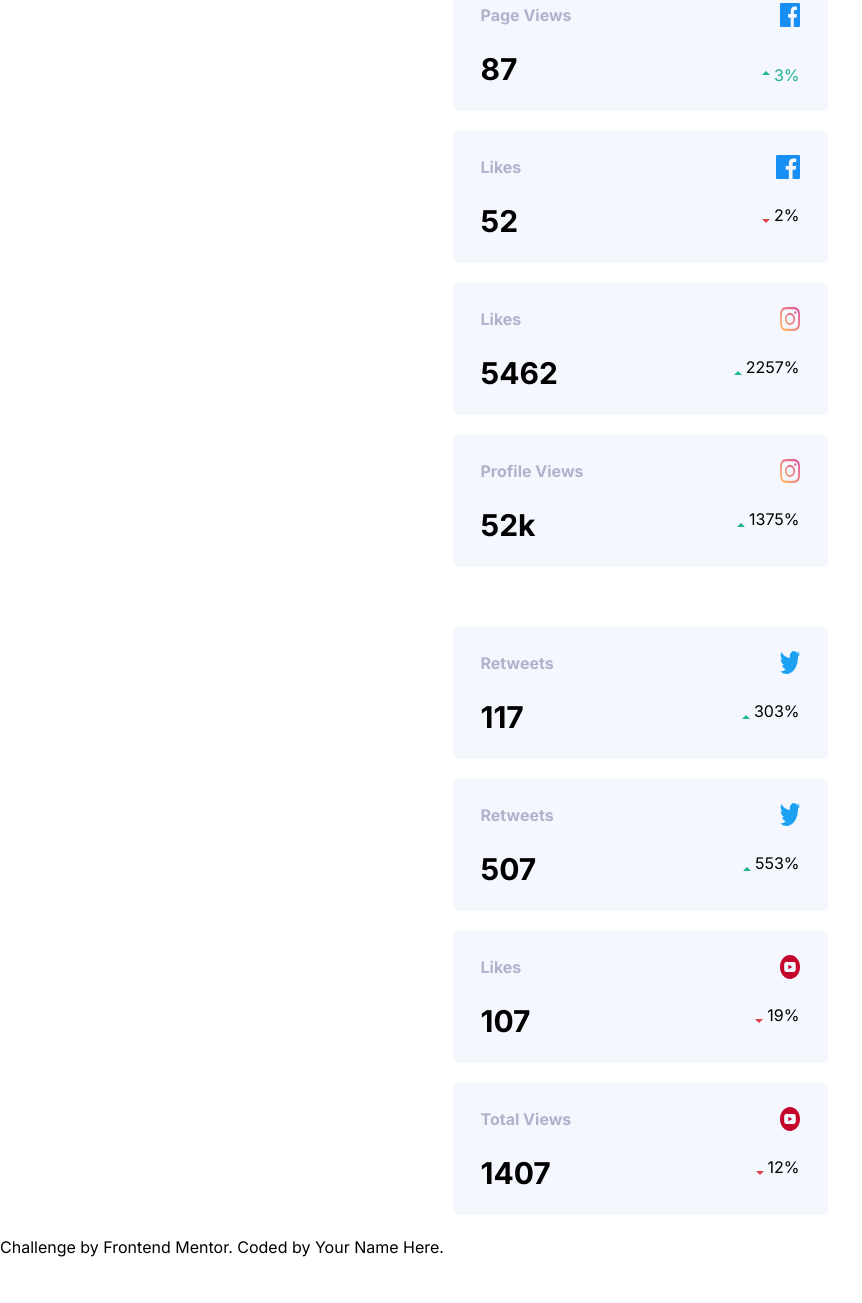
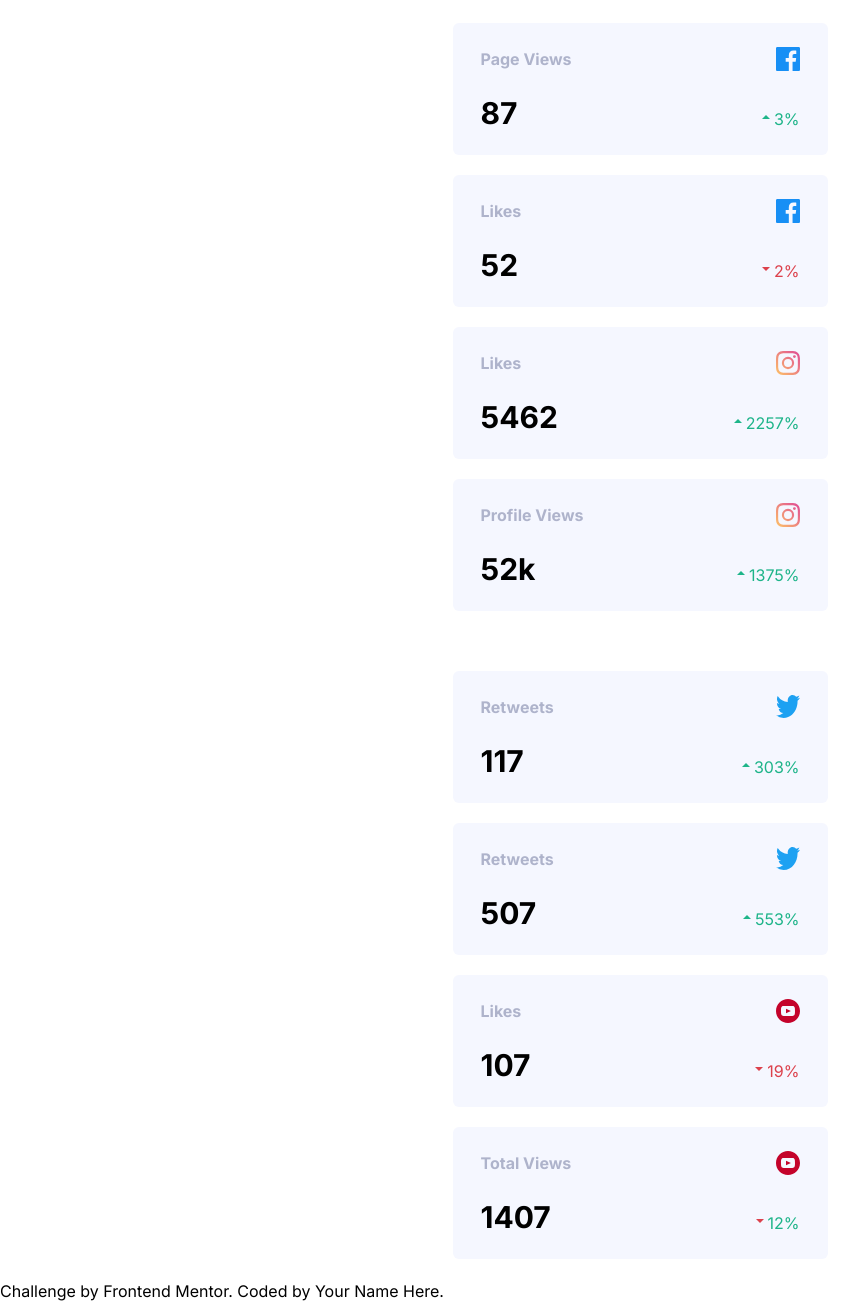
Before and after one commit to abrhamadddis/social-media-dashboard-with-theme-switcher-master-project, a website: page src/index.html in a window 1280 px wide. Shown: the part 1325-2628 px from the top of the page, without its empty margins (0-862 px from the left). Before the commit the page ends 2584 px from the top, so only its background shows below. Drawn offline with Linux system fonts and the light colour scheme.

Commit message:
fixing the padding section 2

```diff
--- a/src/index.html
+++ b/src/index.html
@@ -72,7 +72,7 @@
       </div>
       <!--card Three-->
       <div
-        class=" flex flex-col items-center bg-lightTheme-veryPaleBlue w-full mb-5 py-6 rounded-md border-t-4 border-primary-facebook hover:bg-lightTheme-lightGreyishBlue lg:w-1/3 lg:ml-5">
+        class=" flex flex-col items-center bg-lightTheme-veryPaleBlue w-full mb-5 py-6 rounded-md border-t-4 border-gradient-b-primary-instagrm-from-to hover:bg-lightTheme-lightGreyishBlue lg:w-1/3 lg:ml-5">
         <div class="flex justify-center space-x-3 pb-4">
           <img src="../images/icon-instagram.svg" alt="" class="w-6">
           <h3 class="font-sans">@realnathanf</h3>
@@ -88,7 +88,7 @@
       </div>
       <!--card four-->
       <div
-        class=" flex flex-col items-center bg-lightTheme-veryPaleBlue w-full mb-5 py-6 rounded-md  hover:bg-lightTheme-lightGreyishBlue lg:w-1/3 lg:ml-5">
+        class=" flex flex-col items-center bg-lightTheme-veryPaleBlue w-full mb-5 py-6 rounded-md border-t-4 border-primary-youtube hover:bg-lightTheme-lightGreyishBlue lg:w-1/3 lg:ml-5">
         <div class="flex justify-center space-x-3 pb-4">
           <img src="../images/icon-youtube.svg" alt="" class="w-6">
           <h3 class="font-sans">Nathan F.</h3>
@@ -105,9 +105,9 @@
     </div>
   </section>
   <!--Section 3-->
-  <section>
+  <section class="container flex flex-col items-center mt-6 pt-4 w-full mx-auto lg:flex-row justify-between  lg:space-x-6">
     <!--header -->
-    <div class="mb-5">
+    <div >
       <h2 class="font-sans text-3xl font-bold">Overview - Today</h2>
     </div>
   </section>
@@ -120,7 +120,7 @@
         class=" flex flex-col items-center bg-lightTheme-veryPaleBlue w-full mb-5 py-6 rounded-md  hover:bg-lightTheme-lightGreyishBlue lg:w-1/3 lg:ml-5">
         <div class="flex justify-between w-full px-7 ">
           <h3 class="font-sans text-lightTheme-toggle font-bold">Page Views</h3>
-          <img src="../images/icon-facebook.svg" alt="">
+          <img src="../images/icon-facebook.svg" alt="" class="w-6">
         </div>
         <div class="flex justify-between w-full px-7 pt-6">
           <div>
@@ -144,8 +144,8 @@
             <h2 class="font-sans text-3xl font font-bold">52</h2>
           </div>
           <div class="flex">
-            <img src="../images/icon-down.svg" alt="" class="h-1 self-center mr-1" >
-            <h5>2%</h5>
+            <img src="../images/icon-down.svg" alt="" class="h-1 self-center mr-1 mt-2" >
+            <h5 class="pt-3 text-primary-brightRed">2%</h5>
           </div>
         </div>
       </div>
@@ -154,15 +154,15 @@
         class=" flex flex-col items-center bg-lightTheme-veryPaleBlue w-full mb-5 py-6 rounded-md  hover:bg-lightTheme-lightGreyishBlue lg:w-1/3 lg:ml-5">
         <div class="flex justify-between w-full px-7">
           <h3 class="font-sans text-lightTheme-toggle font-bold">Likes</h3>
-          <img src="../images/icon-instagram.svg" alt="">
+          <img src="../images/icon-instagram.svg" alt="" class="w-6">
         </div>
         <div class="flex justify-between w-full px-7 pt-6" >
           <div>
             <h2 class="font-sans text-3xl font font-bold">5462</h2>
           </div>
           <div class="flex">
-            <img src="../images/icon-up.svg" alt="" class="h-1 self-center mr-1">
-            <h5>2257%</h5>
+            <img src="../images/icon-up.svg" alt="" class="h-1 self-center mr-1 mt-2">
+            <h5 class="pt-3 text-primary-limeGreen">2257%</h5>
           </div>
         </div>
       </div>
@@ -170,16 +170,16 @@
       <div
         class=" flex flex-col items-center bg-lightTheme-veryPaleBlue w-full mb-5 py-6 rounded-md  hover:bg-lightTheme-lightGreyishBlue lg:w-1/3 lg:ml-5">
         <div class="flex justify-between w-full px-7 ">
-          <h3 class="font-sans text-lightTheme-toggle font-bold">Profile Views</h3>
-          <img src="../images/icon-instagram.svg" alt="">
+          <h3 class="font-sans text-lightTheme-toggle font-bold" class="w-6">Profile Views</h3>
+          <img src="../images/icon-instagram.svg" alt="" class="w-6">
         </div>
         <div class="flex justify-between w-full px-7 pt-6" >
           <div>
             <h2 class="font-sans text-3xl font font-bold">52k</h2>
           </div>
           <div class="flex">
-            <img src="../images/icon-up.svg" alt="" class="h-1 self-center mr-1">
-            <h5>1375%</h5>
+            <img src="../images/icon-up.svg" alt="" class="h-1 self-center mr-1 mt-2">
+            <h5 class="pt-3 text-primary-limeGreen">1375%</h5>
           </div>
         </div>
       </div>
@@ -193,15 +193,15 @@
       class=" flex flex-col items-center bg-lightTheme-veryPaleBlue w-full mb-5 py-6 rounded-md  hover:bg-lightTheme-lightGreyishBlue lg:w-1/3 lg:ml-5">
       <div class="flex justify-between w-full px-7">
         <h3 class="font-sans text-lightTheme-toggle font-bold">Retweets</h3>
-        <img src="../images/icon-twitter.svg" alt="">
+        <img src="../images/icon-twitter.svg" alt="" class="w-6">
       </div>
       <div class="flex justify-between w-full px-7 pt-6">
         <div>
           <h2 class="font-sans text-3xl font font-bold">117</h2>
         </div>
         <div class="flex">
-          <img src="../images/icon-up.svg" alt="" class="h-1 self-center mr-1">
-          <h5>303%</h5>
+          <img src="../images/icon-up.svg" alt="" class="h-1 self-center mr-1 mt-2">
+          <h5 class="pt-3 text-primary-limeGreen">303%</h5>
         </div>
       </div>
     </div>
@@ -210,15 +210,15 @@
       class=" flex flex-col items-center bg-lightTheme-veryPaleBlue w-full mb-5 py-6 rounded-md  hover:bg-lightTheme-lightGreyishBlue lg:w-1/3 lg:ml-5">
       <div class="flex justify-between w-full px-7">
         <h3 class="font-sans text-lightTheme-toggle font-bold">Retweets</h3>
-        <img src="../images/icon-twitter.svg" alt="">
+        <img src="../images/icon-twitter.svg" alt="" class="w-6">
       </div>
       <div class="flex justify-between w-full px-7 pt-6">
         <div>
           <h2 class="font-sans text-3xl font font-bold">507</h2>
         </div>
         <div class="flex">
-          <img src="../images/icon-up.svg" alt="" class="h-1 self-center mr-1">
-          <h5>553%</h5>
+          <img src="../images/icon-up.svg" alt="" class="h-1 self-center mr-1 mt-2">
+          <h5 class="pt-3 text-primary-limeGreen" >553%</h5>
         </div>
       </div>
     </div>
@@ -227,15 +227,15 @@
       class=" flex flex-col items-center bg-lightTheme-veryPaleBlue w-full mb-5 py-6 rounded-md  hover:bg-lightTheme-lightGreyishBlue lg:w-1/3 lg:ml-5">
       <div class="flex justify-between w-full px-7">
         <h3 class="font-sans text-lightTheme-toggle font-bold">Likes</h3>
-        <img src="../images/icon-youtube.svg" alt="">
+        <img src="../images/icon-youtube.svg" alt="" class="w-6">
       </div>
       <div class="flex justify-between w-full px-7 pt-6">
         <div>
           <h2 class="font-sans text-3xl font font-bold">107</h2>
         </div>
         <div class="flex">
-          <img src="../images/icon-down.svg" alt="" class="h-1 self-center mr-1">
-          <h5>19%</h5>
+          <img src="../images/icon-down.svg" alt="" class="h-1 self-center mr-1 mt-2">
+          <h5 class="pt-3 text-primary-brightRed">19%</h5>
         </div>
       </div>
     </div>
@@ -244,15 +244,15 @@
       class=" flex flex-col items-center bg-lightTheme-veryPaleBlue w-full mb-5 py-6 rounded-md  hover:bg-lightTheme-lightGreyishBlue lg:w-1/3 lg:ml-5">
       <div class="flex justify-between w-full px-7 ">
         <h3 class="font-sans text-lightTheme-toggle font-bold">Total Views</h3>
-        <img src="../images/icon-youtube.svg" alt="">
+        <img src="../images/icon-youtube.svg" alt="" class="w-6">
       </div>
       <div class="flex justify-between w-full px-7 pt-6">
         <div>
           <h2 class="font-sans text-3xl font font-bold">1407</h2>
         </div>
         <div class="flex">
-          <img src="../images/icon-down.svg" alt="" class="h-1 self-center mr-1">
-          <h5>12%</h5>
+          <img src="../images/icon-down.svg" alt="" class="h-1 self-center mr-1 mt-2">
+          <h5 class="pt-3 text-primary-limeGreen">12%</h5>
         </div>
       </div>
     </div>
```
Also changed, not shown: css/main.css.
